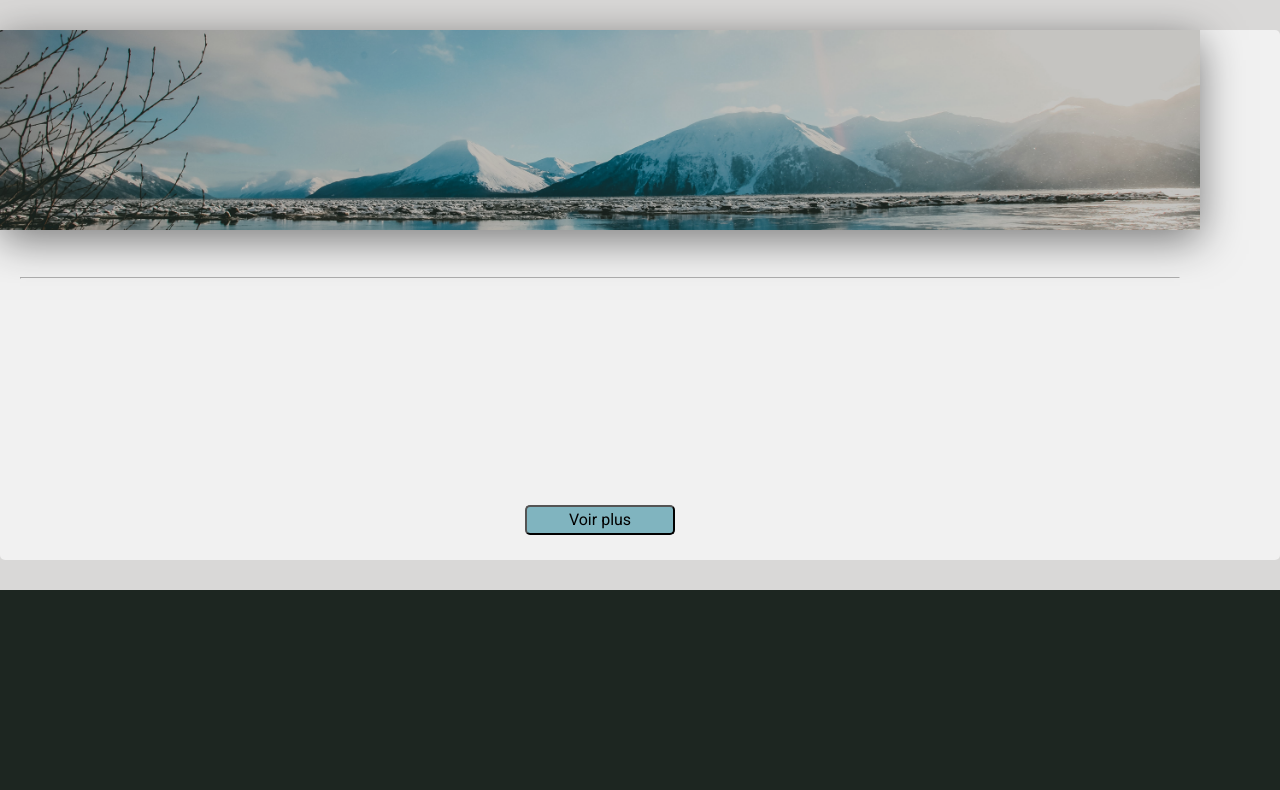
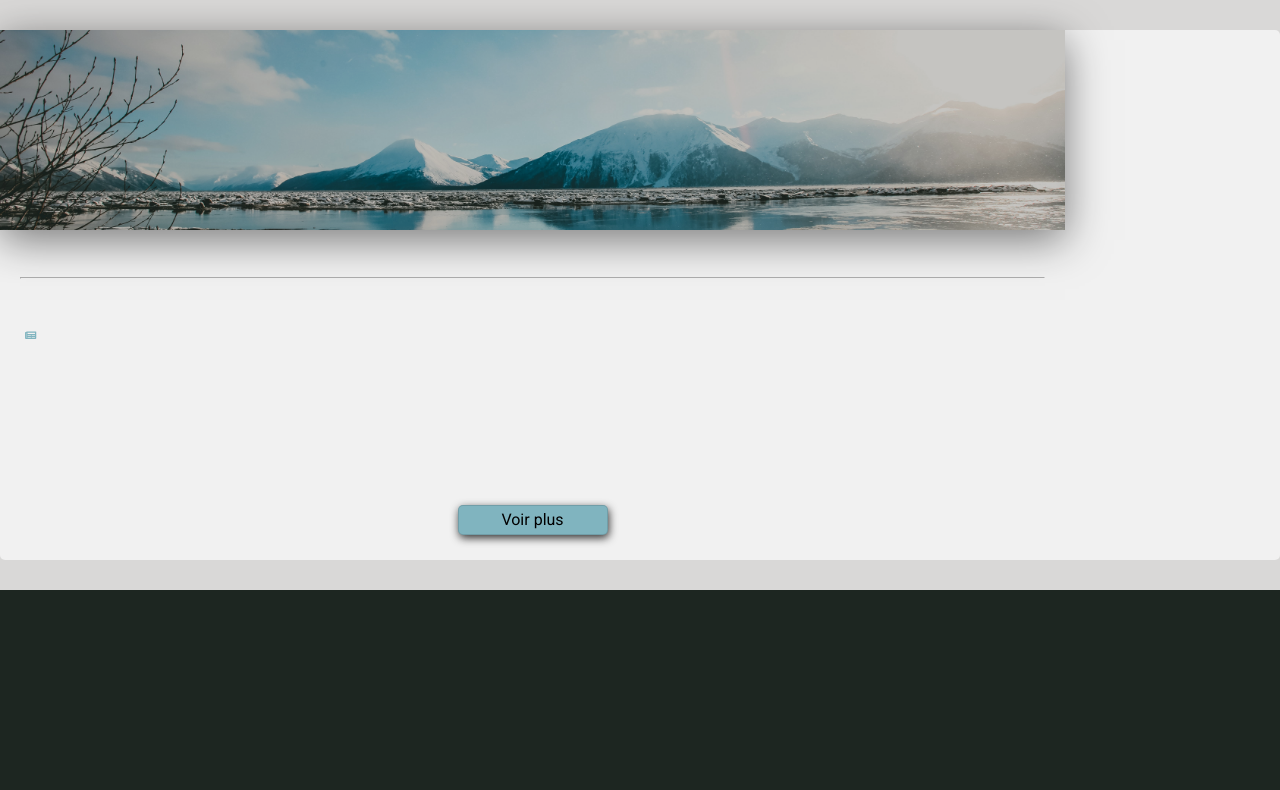
Before and after one commit to EzekielNK/JeanForteroche, a PHP site: template src/view/post/card.php in a window 1280 px wide. Shown: the part 100-890 px from the top of the page. Run offline with PHP 8.4, Linux system fonts and the light colour scheme; the template is opened without the code that fills it, so the values that code supplies are empty; some libraries are stand-ins or nearby versions.

Commit message:
grid test

```diff
--- a/public/css/style.css
+++ b/public/css/style.css
@@ -84,7 +84,7 @@ a:hover{
 
 .post{
     display: grid;
-    grid-template-columns: repeat(2, 1fr);
+    grid-template-columns: repeat(3, 1fr);
    /* display: grid;
     grid-template-rows: 450px 450px;
     grid-template-columns: repeat(2, 650px);*/
@@ -105,6 +105,7 @@ a:hover{
     grid-column: 1 / -1;
     width: auto;
 }
+
 .card-body{
     /*margin: 10px;
     border: solid 1px;
@@ -116,8 +117,8 @@ a:hover{
     background-color: #f1f1f1;
     border-radius: 5px;
 }
-.card:first-child>.card-body{
-    grid-template: repeat(2, 100px) 50px repeat(2, 100px) 80px / repeat(3, 400px);
+.card:first-child >.card-body{
+    grid-template: repeat(2, 100px) 50px repeat(2, 100px) 80px / repeat(3, 355px);
 }
 .card-image{
     grid-area: 1 / 1 / 3 / 4;
@@ -139,8 +140,25 @@ hr{
     opacity: 0.8;
 }
 .text-muted{
-    grid-area: 4/ 1/ 6/ 4;
+    /*grid-area: 4/ 1/ 6/ 4;
     padding: 5px 25px;
+    color: gray;
+    font-size: 10px;*/
+    display: flex;
+    justify-content: center;
+    align-items: center;
+    width: auto;
+    margin-top: 10px;
+    font-size: 10px;
+    padding: 5px 25px;
+}
+.text-muted,.text{
+    width: 150px;
+    color: gray;
+}
+.fa-newspaper{
+    width: 24px;
+    color: var(--blue-color);
 }
 .card-info{
     grid-area: 5/ 1/ 6/ 4;
@@ -157,6 +175,8 @@ hr{
     background: var(--blue-color);
     margin: auto;
     border-radius: 5px;
+    border: 1px solid rgba(0, 0, 0, 0.12);
+    box-shadow: 1px 3px 8px rgba(0, 0, 0, 0.8);
 }
 
                                         /* Footer */
--- a/src/Helpers/Text.php
+++ b/src/Helpers/Text.php
@@ -7,7 +7,7 @@ namespace App\Helpers;
 class Text
 {
 
-    public static function excerpt(string $content, int $limit = 150)
+    public static function excerpt(string $content, int $limit = 130)
     {
         if (mb_strlen($content) < $limit) {
             return $content;
--- a/src/Model/PostTable.php
+++ b/src/Model/PostTable.php
@@ -14,7 +14,7 @@ class PostTable extends Connection
      */
     public function getPosts(): PDOStatement
     {
-        $sql = "SELECT * FROM posts ORDER BY created_at DESC LIMIT 7";
+        $sql = "SELECT * FROM posts ORDER BY created_at DESC LIMIT 8";
         return $this->createQuery($sql);
     }
 
--- a/src/view/post/card.php
+++ b/src/view/post/card.php
@@ -1,8 +1,5 @@
 <?php
-
-
 use App\Helpers\Text;
-
 
 ?>
 <article class="card">
@@ -12,8 +9,11 @@ use App\Helpers\Text;
             <?= $post->title ?>
             <hr>
         </h4>
-        <p class="text-muted"><?= $post->created_at ?></p>
-        <p class="card-info"><?= nl2br(Text::excerpt($post->content, 150)) ?></p>
+        <div class="text-muted">
+            <i class="fas fa-newspaper"></i>
+            <p class="text"><?= $post->created_at ?></p>
+        </div>
+        <p class="card-info"><?= nl2br(Text::excerpt($post->content, 130)) ?></p>
         <button type="button" class="btn-button">Voir plus</button>
     </div>
 </article>
```
